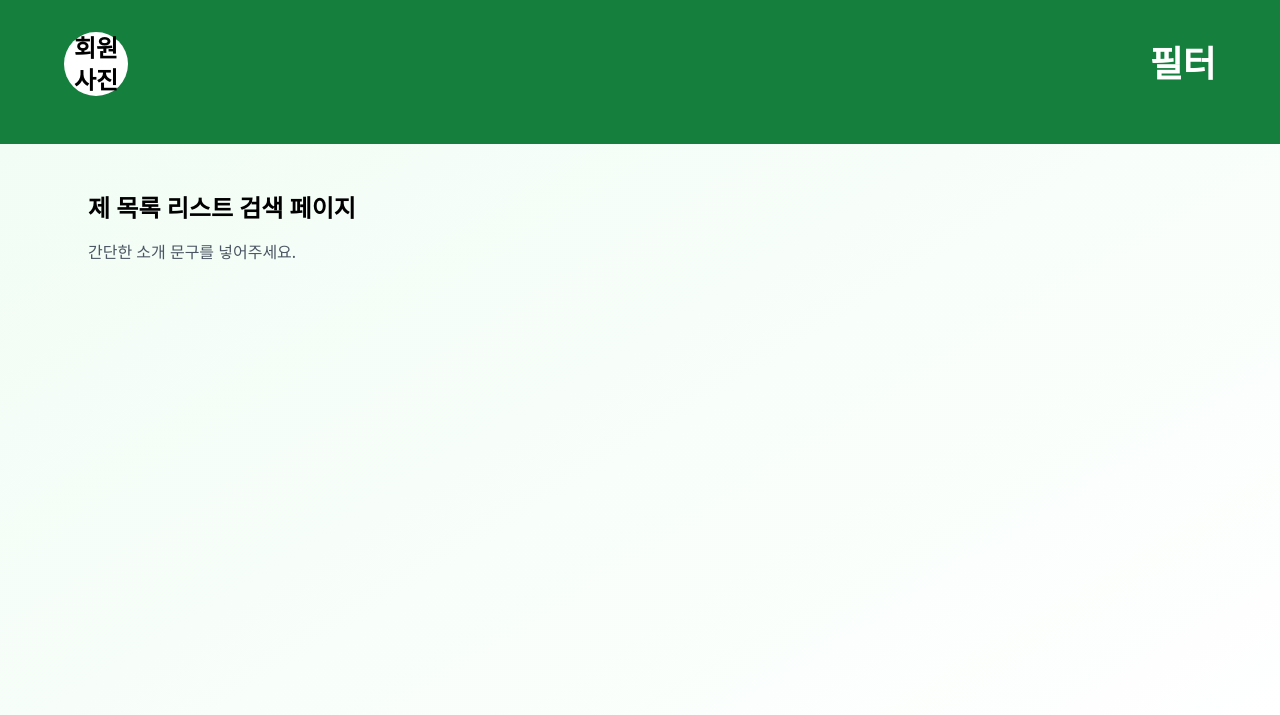
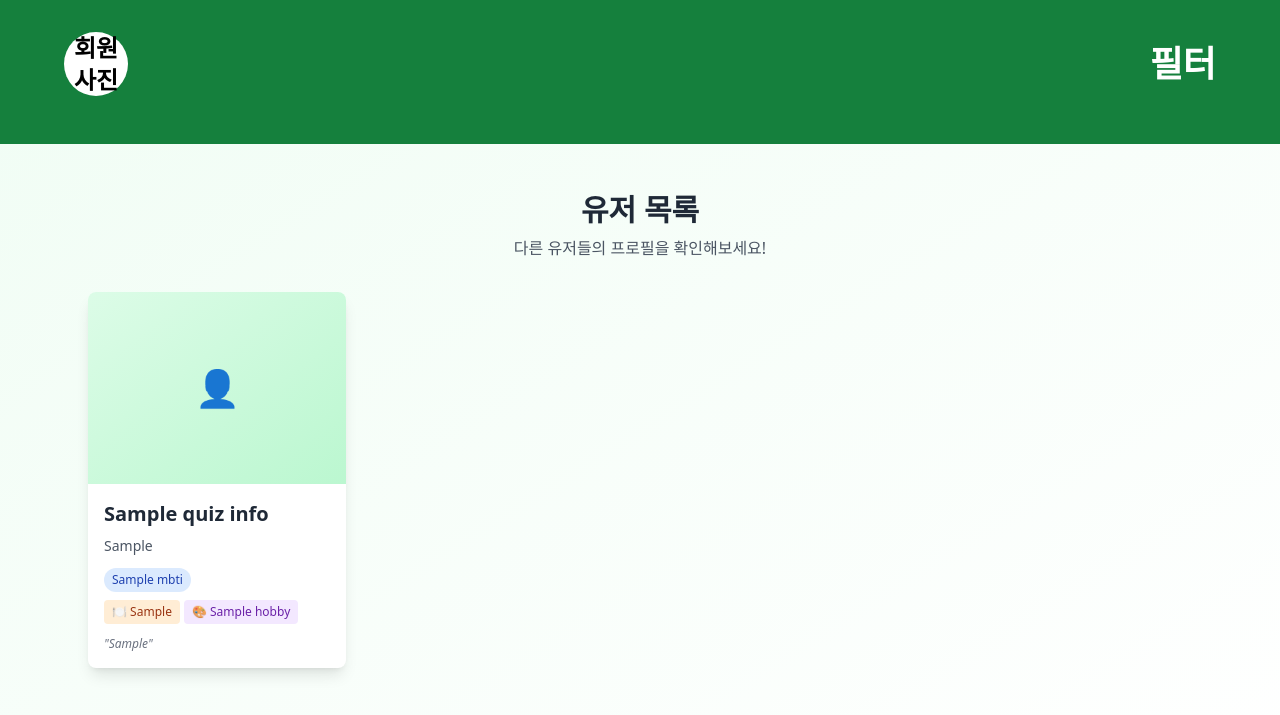
Before and after one commit to Kimhyeog/craftion_jungle_miniproject_team2, a Flask app: template templates/quiz/list.html in a window 1280 px wide. Shown: the top 715 px of the page. Run offline with Flask 3, Linux system fonts and the light colour scheme; the template is opened without the code that fills it: most values are stand-ins (such as "Sample title", 1, 10 or a date in 2020); some libraries are stand-ins or nearby versions.

Commit message:
list 구현

```diff
--- a/app.py
+++ b/app.py
@@ -1,9 +1,11 @@
 # 필요한 라이브러리 import
-from flask import Flask, render_template
+from flask import Flask, render_template, jsonify
+from database import db
 
-# blueprints 폴더에 있는 user_profile 모듈에서 profile_bp를 가져옵니다.
+# blueprints 폴더에 있는 모듈들에서 blueprint들을 가져옵니다.
 from blueprints.user_profile import profile_bp
-from blueprints.auth import auth_bp  # 'profile_bp'를 'auth_bp'로 수정했습니다!
+from blueprints.auth import auth_bp
+from blueprints.quiz import quiz_bp
 
 app = Flask(__name__)
 
@@ -11,10 +13,8 @@ app = Flask(__name__)
 # url_prefix를 사용하면 이 Blueprint에 등록된 모든 라우트 앞에 '/user'가 붙습니다.
 # 예: /profile -> /user/profile
 app.register_blueprint(profile_bp, url_prefix="/user")
-
-# 2. auth 블루프린트 등록
-# profile_bp를 auth_bp로 바꿔주세요.
-app.register_blueprint(auth_bp, url_prefix="/auth") # <- 이렇게 auth_bp로 수정해야 합니다.
+app.register_blueprint(auth_bp, url_prefix="/auth")
+app.register_blueprint(quiz_bp, url_prefix="/quiz")
 
 #페이지 라우터
 
@@ -30,15 +30,5 @@ def main_page() :
 # def signup_page():
 #   return render_template("auth/signup.html")
 
-
-@app.route("/quiz")
-def quiz_list():
-  return render_template("quiz/list.html")
-
-@app.route("/dashboard")
-def quiz_dashboard():
-  return render_template("quiz/dashboard.html")
-
-
 if __name__ == "__main__" :
   app.run("0.0.0.0",port=3000,debug=True)
--- a/templates/auth/signup.html
+++ b/templates/auth/signup.html
@@ -57,7 +57,7 @@ class="min-h-screen bg-gradient-to-br from-green-50 to-white py-8 px-4">
             id="userId"
             name="userId"
             type="text"
-            placeholder="your@email.com"
+            placeholder="아이디를 입력해주세요."
             class="flex h-9 w-full min-w-0 rounded-md border border-slate-300 bg-white px-3 py-1 text-base md:text-sm text-slate-900 placeholder:text-slate-400 shadow-sm outline-none transition-[color,box-shadow] focus-visible:border-green-600 focus-visible:ring-2 focus-visible:ring-green-600/50"
             required />
         </div>
--- a/templates/main.html
+++ b/templates/main.html
@@ -12,7 +12,7 @@
     <!-- 'auth.signup_page'로 수정 -->
     <a class="btn inline-flex items-center gap-2 px-4 py-2 rounded-md bg-emerald-600 text-white hover:bg-emerald-700" href="{{ url_for('auth.signup_page') }}">회원가입</a>
     <a class="btn inline-flex items-center gap-2 px-4 py-2 rounded-md bg-slate-700 text-white hover:bg-slate-800" href="{{ url_for('user_profile.make_profile') }}">마이페이지</a>
-    <a class="btn inline-flex items-center gap-2 px-4 py-2 rounded-md bg-violet-600 text-white hover:bg-violet-700" href="{{ url_for('quiz_list') }}">퀴즈 목록</a>
+    <a class="btn inline-flex items-center gap-2 px-4 py-2 rounded-md bg-violet-600 text-white hover:bg-violet-700" href="{{ url_for('quiz.quiz_list') }}">퀴즈 목록</a>
   </nav>
 
   <section class="grid gap-6 md:grid-cols-2">
@@ -32,7 +32,7 @@
         <!-- 'auth.signup_page'로 수정 -->
         <li><a class="text-blue-600 hover:underline" href="{{ url_for('auth.signup_page') }}">회원가입 페이지</a></li>
         <li><a class="text-blue-600 hover:underline" href="{{ url_for('user_profile.make_profile') }}">마이페이지</a></li>
-        <li><a class="text-blue-600 hover:underline" href="{{ url_for('quiz_list') }}">퀴즈 목록</a></li>
+        <li><a class="text-blue-600 hover:underline" href="{{ url_for('quiz.quiz_list') }}">퀴즈 목록</a></li>
       </ul>
     </aside>
   </section>
--- a/templates/quiz/list.html
+++ b/templates/quiz/list.html
@@ -1,7 +1,93 @@
 {% extends 'base.html' %}
 {% block content %}
-<section class="space-y-4">
-  <h1 class="text-2xl font-bold">제 목록 리스트 검색 페이지</h1>
-  <p class="text-gray-600">간단한 소개 문구를 넣어주세요.</p>
+<section class="space-y-6">
+  <div class="text-center mb-8">
+    <h1 class="text-3xl font-bold text-gray-800 mb-2">유저 목록</h1>
+    <p class="text-gray-600">다른 유저들의 프로필을 확인해보세요!</p>
+  </div>
+
+  <!-- 유저 카드 그리드 -->
+  <div class="grid grid-cols-1 md:grid-cols-2 lg:grid-cols-3 xl:grid-cols-4 gap-6">
+    {% for user in users %}
+    <div class="bg-white rounded-lg shadow-lg hover:shadow-xl transition-shadow duration-300 cursor-pointer user-card"
+         data-user-id="{{ user.userId }}">
+      <!-- 프로필 사진 영역 (나중에 구현 예정) -->
+      <div class="relative">
+        <div class="w-full h-48 bg-gradient-to-br from-green-100 to-green-200 rounded-t-lg flex items-center justify-center">
+          <span class="text-4xl text-green-600">👤</span>
+        </div>
+      </div>
+
+      <!-- 카드 내용 -->
+      <div class="p-4">
+        <!-- 닉네임 -->
+        <h3 class="text-xl font-bold text-gray-800 mb-2">{{ user.quizInfo.nickName }}</h3>
+
+        <!-- 한 줄 소개 -->
+        {% if user.quizInfo.selfIntro %}
+        <p class="text-gray-600 text-sm mb-3 line-clamp-2">{{ user.quizInfo.selfIntro }}</p>
+        {% endif %}
+
+        <!-- MBTI -->
+        {% if user.quizInfo.mbti %}
+        <div class="flex items-center mb-2">
+          <span class="bg-blue-100 text-blue-800 text-xs font-medium px-2 py-1 rounded-full">
+            {{ user.quizInfo.mbti }}
+          </span>
+        </div>
+        {% endif %}
+
+        <!-- 관심사 -->
+        <div class="flex flex-wrap gap-1 mb-3">
+          {% if user.quizInfo.favoriteFood %}
+          <span class="bg-orange-100 text-orange-800 text-xs px-2 py-1 rounded">🍽️ {{ user.quizInfo.favoriteFood }}</span>
+          {% endif %}
+          {% if user.quizInfo.hobby %}
+          <span class="bg-purple-100 text-purple-800 text-xs px-2 py-1 rounded">🎨 {{ user.quizInfo.hobby }}</span>
+          {% endif %}
+        </div>
+
+        <!-- 동기 -->
+        {% if user.quizInfo.selfMotive %}
+        <p class="text-gray-500 text-xs italic">"{{ user.quizInfo.selfMotive }}"</p>
+        {% endif %}
+      </div>
+    </div>
+    {% endfor %}
+  </div>
+
+  <!-- 유저가 없을 때 -->
+  {% if not users %}
+  <div class="text-center py-12">
+    <div class="text-6xl mb-4">😔</div>
+    <h3 class="text-xl font-semibold text-gray-700 mb-2">아직 등록된 유저가 없습니다</h3>
+    <p class="text-gray-500">첫 번째 유저가 되어보세요!</p>
+  </div>
+  {% endif %}
 </section>
+
+<!-- 카드 클릭 시 이동할 페이지를 위한 JavaScript -->
+<script>
+document.addEventListener('DOMContentLoaded', function() {
+  // 모든 유저 카드에 클릭 이벤트 추가
+  const userCards = document.querySelectorAll('.user-card');
+
+  userCards.forEach(card => {
+    card.addEventListener('click', function() {
+      const userId = this.getAttribute('data-user-id');
+      // 특정 유저의 상세 페이지로 이동
+      window.location.href = `/user/profile/${userId}`;
+    });
+  });
+});
+</script>
+
+<style>
+.line-clamp-2 {
+  display: -webkit-box;
+  -webkit-line-clamp: 2;
+  -webkit-box-orient: vertical;
+  overflow: hidden;
+}
+</style>
 {% endblock %}
```
Also changed, not shown: blueprints/quiz.py (added, +17 -0 lines).
